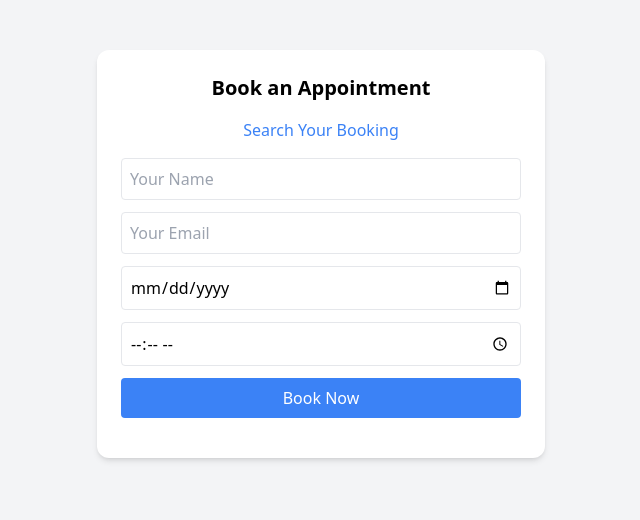
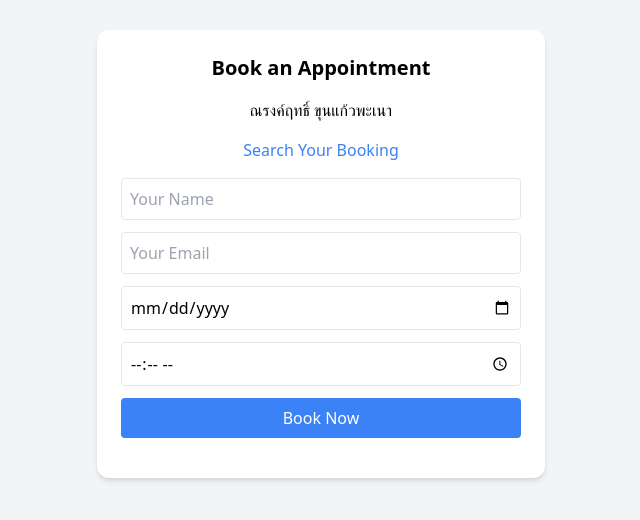
Before and after one commit to CPT2568/booking-system, a plain HTML site: page index.html in a window 1280 px wide. Shown: the part 146-666 px from the top of the page, without its empty margins (319-959 px from the left). Drawn offline with nearby package versions, Linux system fonts and the light colour scheme.

Commit message:
add name

```diff
--- a/index.html
+++ b/index.html
@@ -14,6 +14,7 @@
     <div class="p-6 max-w-md bg-white rounded-xl shadow-md space-y-4">
         <div class="flex flex-col items-center space-y-4">
             <h2 class="text-xl font-bold">Book an Appointment</h2>
+            <h3> ณรงค์ฤทธิ์ ขุนแก้วพะเนา</h3>
             <a href="./search/" class="text-blue-500 hover:underline">Search Your Booking</a>
         </div>
         <form id="booking-form" class="space-y-3">
```
